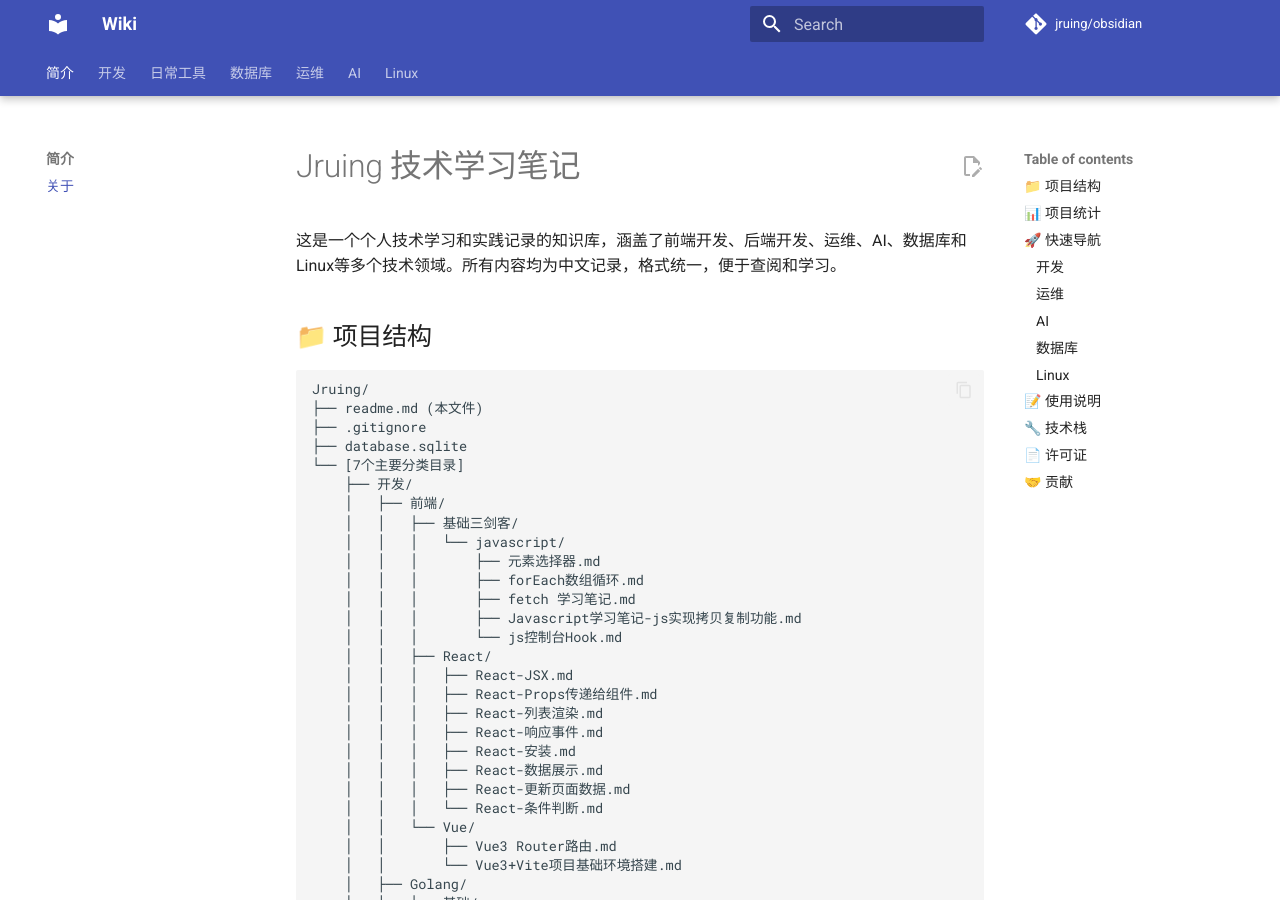
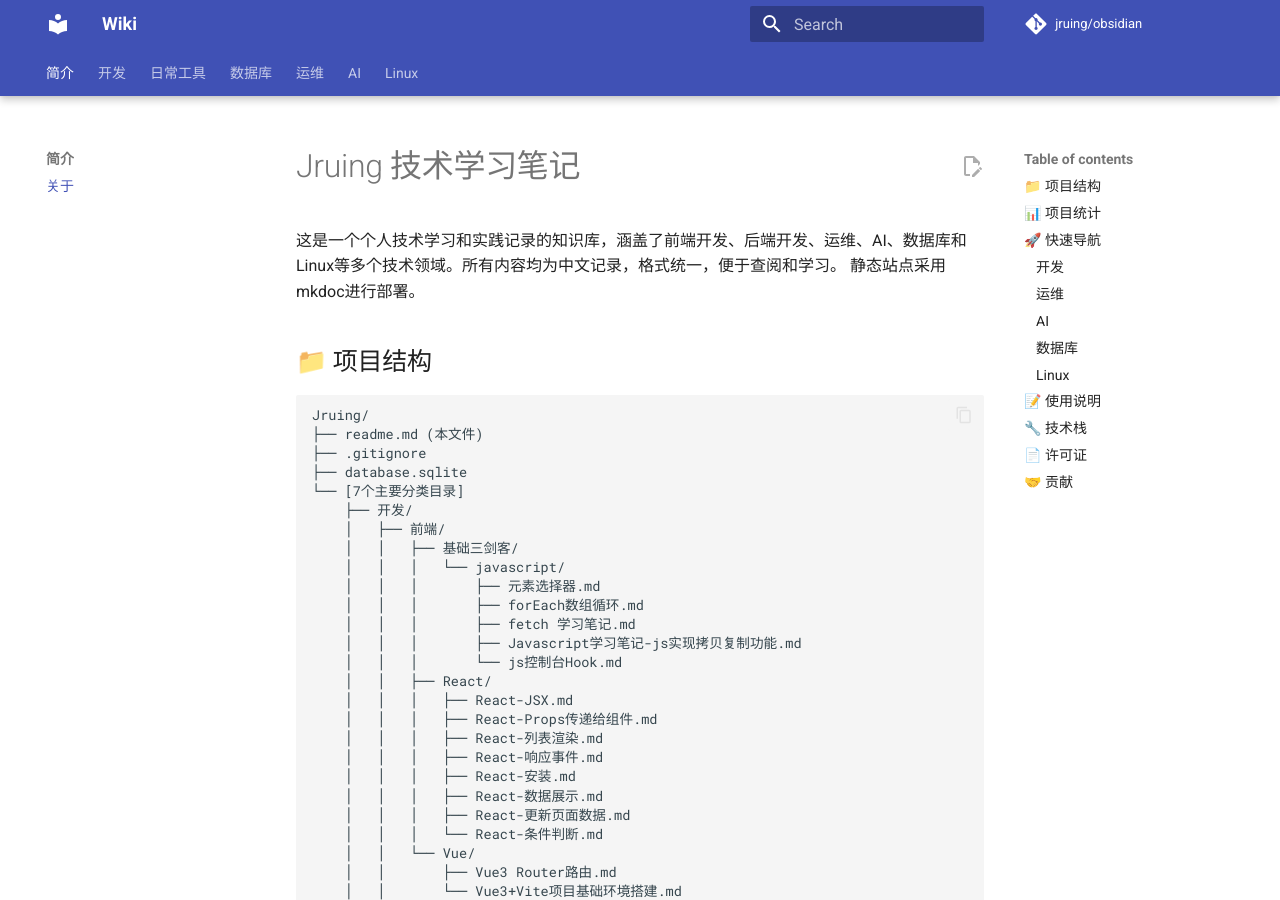
Before and after one commit to Jruing/obsidian, an MkDocs documentation site: the page built from docs/readme.md, in a window 1280 px wide and 900 px high. Built offline with MkDocs 1.6.1 and Material for MkDocs 9.7.7, drawn with Linux system fonts in a browser that asks for light colours; comment, search, counter and statistics services are not loaded.

Commit message:
优化readme

```diff
--- a/docs/readme.md
+++ b/docs/readme.md
@@ -1,6 +1,7 @@
 # Jruing 技术学习笔记
 
 这是一个个人技术学习和实践记录的知识库，涵盖了前端开发、后端开发、运维、AI、数据库和Linux等多个技术领域。所有内容均为中文记录，格式统一，便于查阅和学习。
+静态站点采用mkdoc进行部署。
 
 ## 📁 项目结构
 
```
